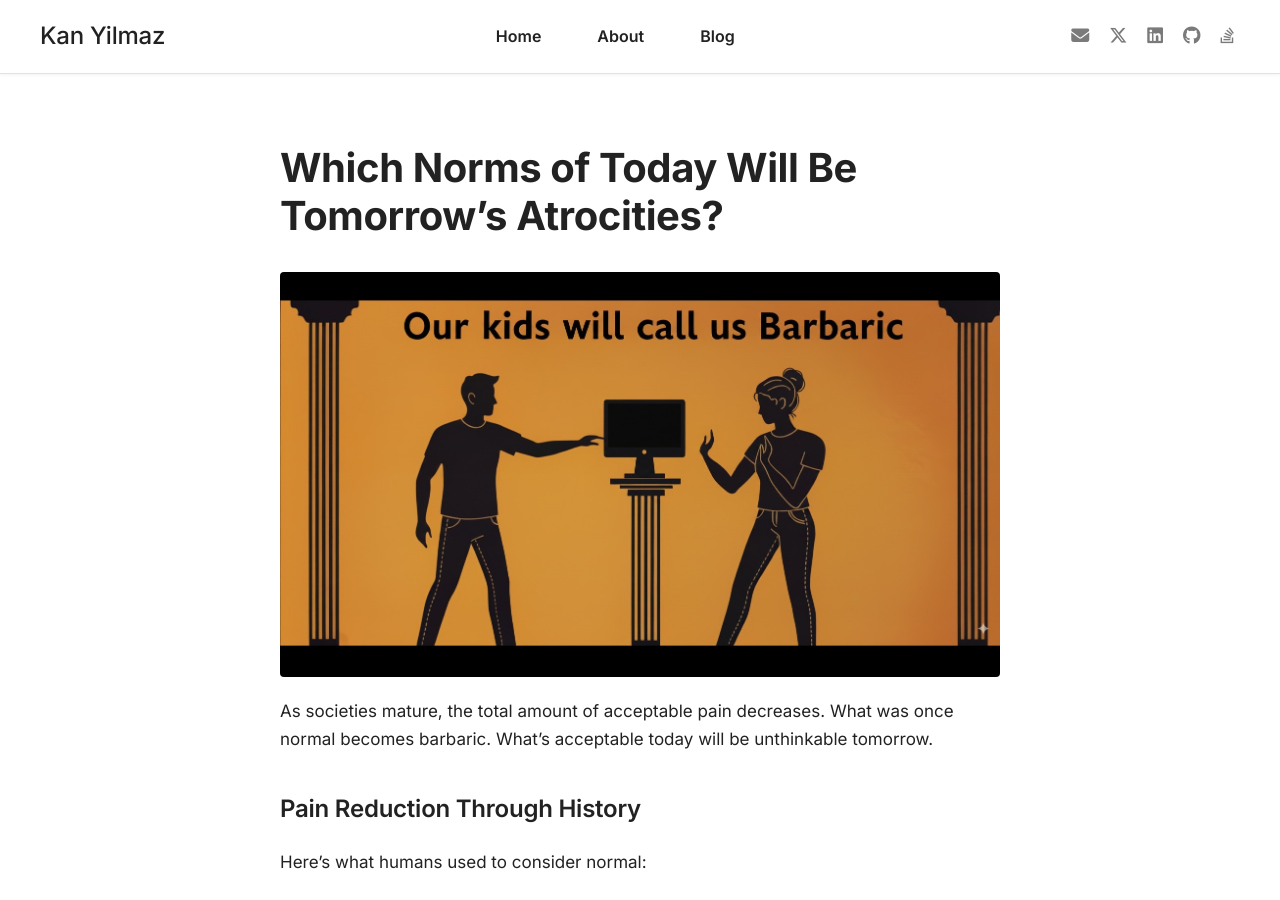
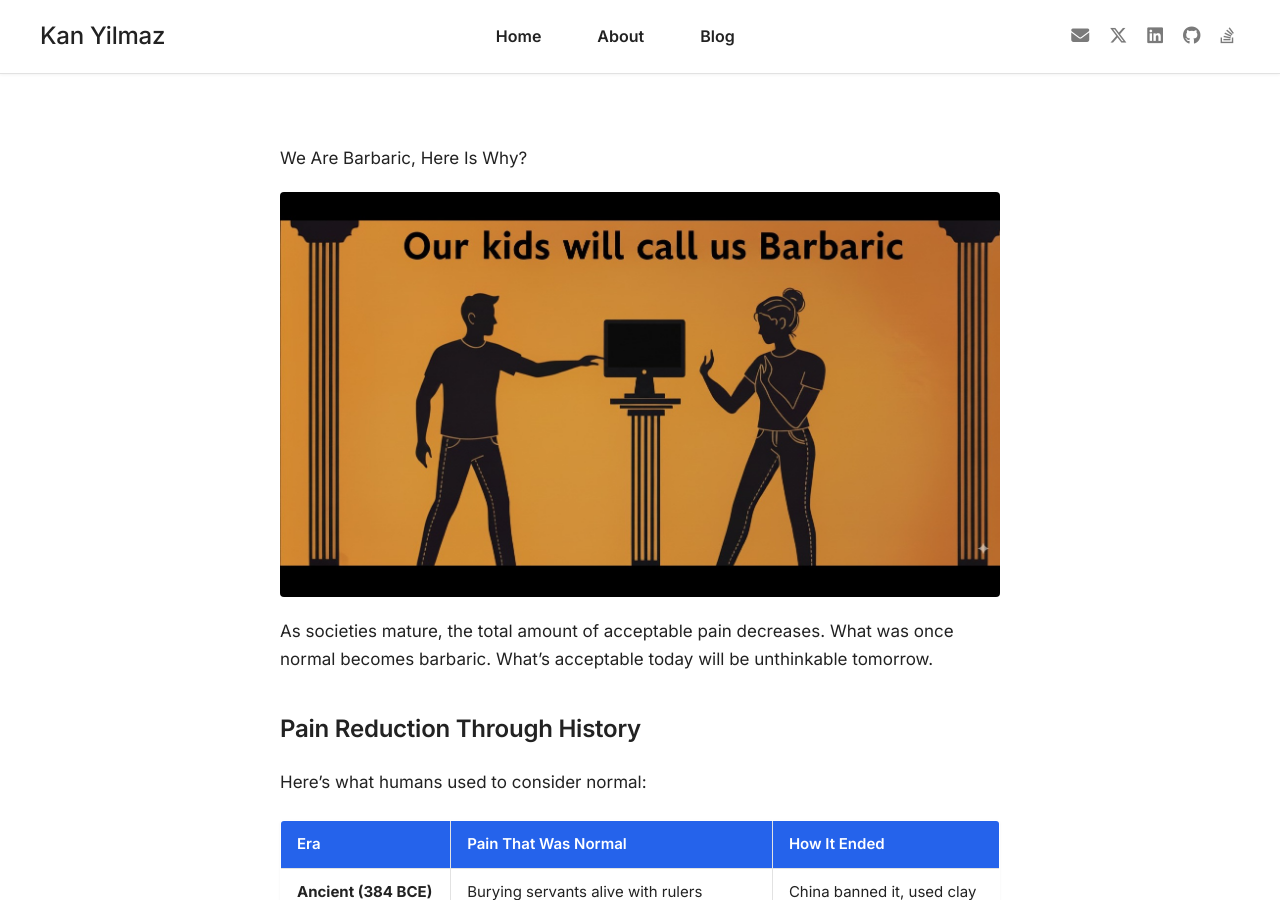
Before and after one commit to thellimist/thellimist.github.io, a Jekyll site: the page built from _posts/2025-09-05-decrease-pain.md, in a window 1280 px wide and 900 px high. Built offline with Jekyll 4.4.1, drawn with Linux system fonts in a browser that asks for light colours.

Commit message:
change title

```diff
--- a/_posts/2025-09-05-decrease-pain.md
+++ b/_posts/2025-09-05-decrease-pain.md
@@ -1,11 +1,11 @@
 ---
 layout: default
-title: "Which Norms of Today Will Be Tomorrow’s Atrocities?"
+title: "We Are Barbaric, Here Is Why?"
 date: 2025-09-05
 image: "/assets/posts/pain_barbar.jpeg"
 ---
 
-# Which Norms of Today Will Be Tomorrow’s Atrocities?
+We Are Barbaric, Here Is Why?
 
 ![](/assets/posts/pain_barbar.jpeg)
 
```
